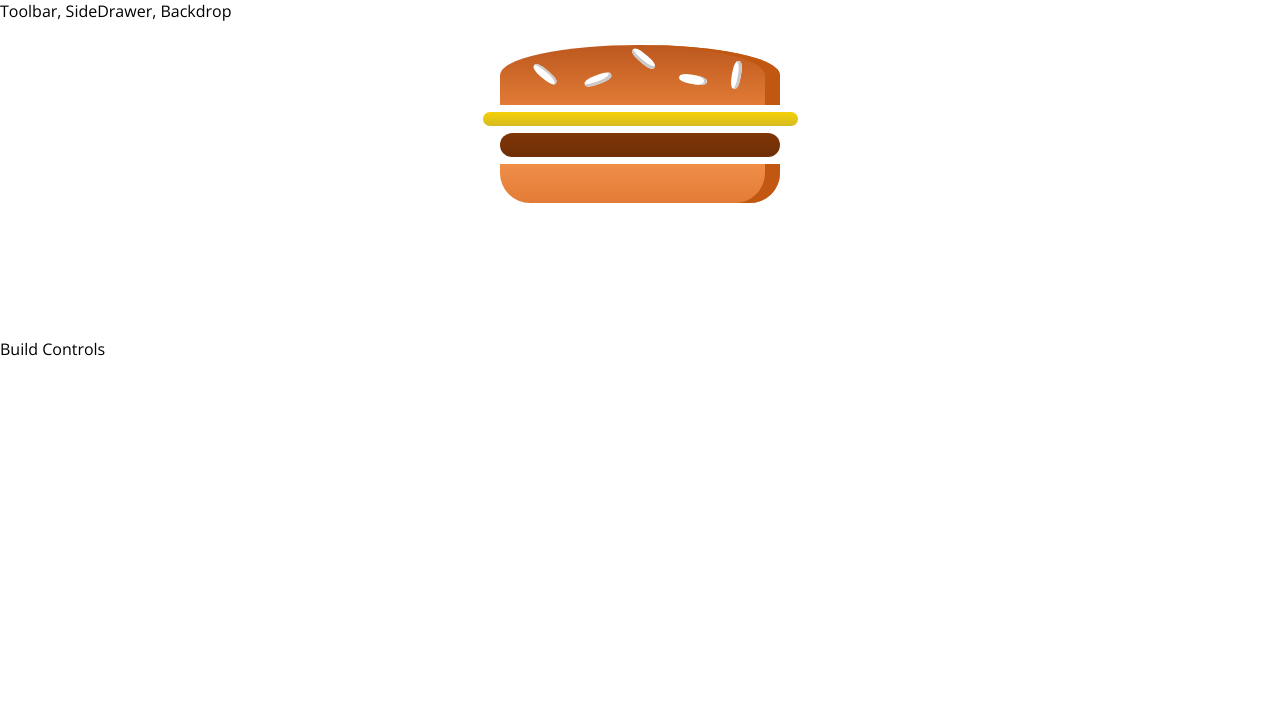
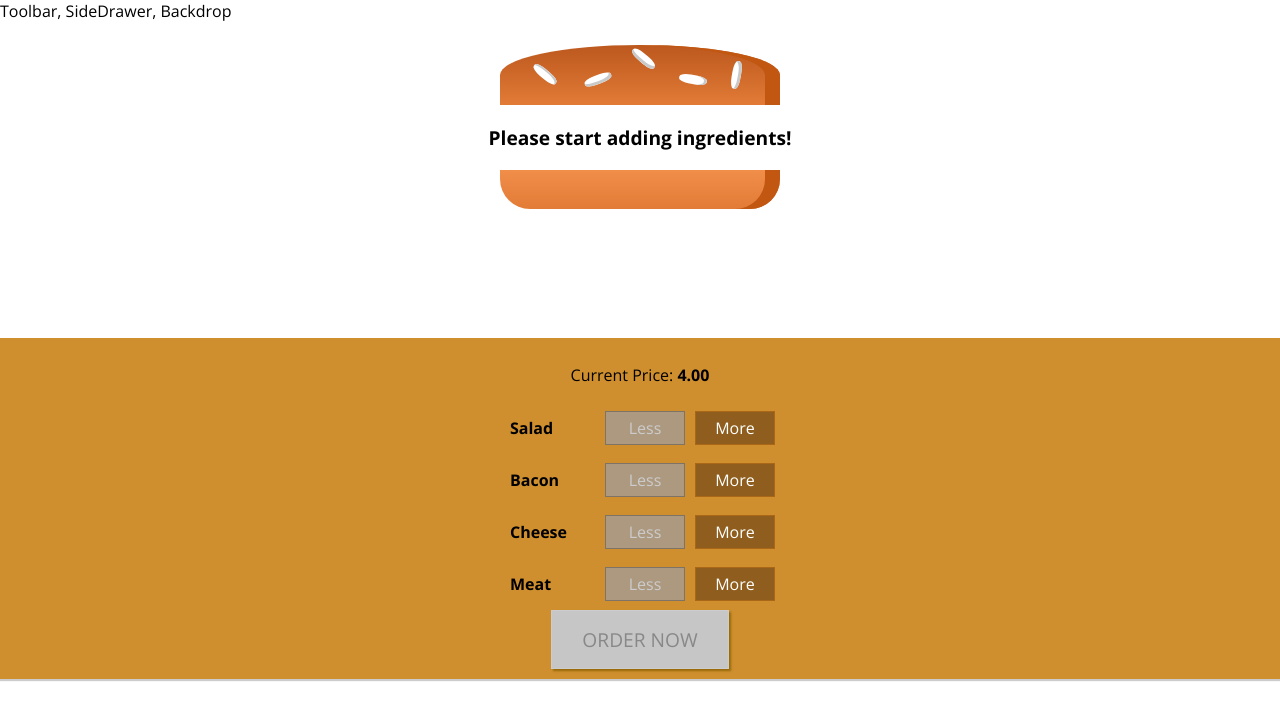
Before and after one commit to suryaMaul/learn-react, a React (Create React App) app: page / in a window 1280 px wide. Shown: the top 720 px of the page. Built offline with nearby package versions, Linux system fonts and the light colour scheme.

Commit message:
burger ingredient with pricing

```diff
--- /dev/null
+++ b/src/components/Burger/BuildControls/BuildControl/BuildControl.js
@@ -0,0 +1,18 @@
+import React from 'react';
+
+import classes from './BuildControl.module.css';
+
+const buildControl = (props) => (
+    <div className={classes.BuildControl}>
+        <div className={classes.Label}>{props.label}</div>
+        <button
+            className={classes.Less}
+            onClick={props.removed}
+            disabled={props.disabled}>Less</button>
+        <button
+            className={classes.More}
+            onClick={props.added}>More</button>
+    </div>
+);
+
+export default buildControl;
--- /dev/null
+++ b/src/components/Burger/BuildControls/BuildControl/BuildControl.module.css
@@ -0,0 +1,57 @@
+.BuildControl {
+    display: flex;
+    justify-content: space-between;
+    align-items: center;
+    margin: 5px 0;
+}
+
+.BuildControl button {
+    display: block;
+    font: inherit;
+    padding: 5px;
+    margin: 0 5px;
+    width: 80px;
+    border: 1px solid #AA6817;
+    cursor: pointer;
+    outline: none;
+}
+
+
+.BuildControl button:disabled {
+    background-color: #AC9980;
+    border: 1px solid #7E7365;
+    color: #ccc;
+    cursor: default;
+}
+
+.BuildControl button:hover:disabled {
+    background-color: #AC9980;
+    color: #ccc;
+    cursor: not-allowed;
+}
+
+.Label {
+    padding: 10px;
+    font-weight: bold;
+    width: 80px;
+}
+
+.BuildControl .Less {
+    background-color: #D39952;
+    color: white;
+}
+
+.BuildControl .More {
+    background-color: #8F5E1E;
+    color: white;
+}
+
+.BuildControl .Less:hover, .BuildControl .Less:active {
+    background-color: #DAA972;
+    color: white;
+}
+
+.BuildControl .More:hover,.BuildControl .More:active {
+    background-color: #99703F;
+    color: white;
+}
--- /dev/null
+++ b/src/components/Burger/BuildControls/BuildControls.js
@@ -0,0 +1,30 @@
+import React from 'react';
+
+import classes from './BuildControls.module.css';
+import BuildControl from './BuildControl/BuildControl';
+
+const controls = [
+    { label: 'Salad', type: 'salad' },
+    { label: 'Bacon', type: 'bacon' },
+    { label: 'Cheese', type: 'cheese' },
+    { label: 'Meat', type: 'meat' },
+];
+
+const buildControls = (props) => (
+    <div className={classes.BuildControls}>
+        <p>Current Price: <strong>{props.price.toFixed(2)}</strong></p>
+        {controls.map(ctrl => (
+            <BuildControl
+                key={ctrl.label}
+                label={ctrl.label}
+                added={() => props.ingredientAdded(ctrl.type)}
+                removed={() => props.ingredientRemoved(ctrl.type)}
+                disabled={props.disabled[ctrl.type]} />
+        ))}
+        <button
+            className={classes.OrderButton}
+            disabled={!props.purchasable}>ORDER NOW</button>
+    </div>
+);
+
+export default buildControls;
--- /dev/null
+++ b/src/components/Burger/BuildControls/BuildControls.module.css
@@ -0,0 +1,51 @@
+.BuildControls {
+    width: 100%;
+    background-color: #CF8F2E;
+    display: flex;
+    flex-flow: column;
+    align-items: center;
+    box-shadow: 0 2px 1px #ccc;
+    margin: auto;
+    padding: 10px 0;
+}
+
+.OrderButton {
+    background-color: #DAD735;
+    outline: none;
+    cursor: pointer;
+    border: 1px solid #966909;
+    color: #966909;
+    font-family: inherit;
+    font-size: 1.2em;
+    padding: 15px 30px;
+    box-shadow: 2px 2px 2px #966909;
+}
+
+.OrderButton:hover, .OrderButton:active {
+    background-color: #A0DB41;
+    border: 1px solid #966909;
+    color: #966909;
+}
+
+.OrderButton:disabled {
+    background-color: #C7C6C6;
+    cursor: not-allowed;
+    border: 1px solid #ccc;
+    color: #888888;
+}
+
+.OrderButton:not(:disabled) {
+    animation: enable 0.3s linear;
+}
+
+@keyframes enable {
+    0% {
+        transform: scale(1);
+    }
+    60% {
+        transform: scale(1.1);
+    }
+    100% {
+        transform: scale(1);
+    }
+}
--- a/src/components/Burger/Burger.js
+++ b/src/components/Burger/Burger.js
@@ -4,11 +4,22 @@
 import BurgerIngredient from './BurgerIngredient/BurgerIngredient';
 
 const burger = (props) => {
+    let transformedIngredients = Object.keys( props.ingredients )
+        .map( igKey => {
+            return [...Array( props.ingredients[igKey] )].map( ( _, i ) => {
+                return <BurgerIngredient key={igKey + i} type={igKey} />;
+            } );
+        } )
+        .reduce((arr, el) => {
+            return arr.concat(el)
+        }, []);
+    if (transformedIngredients.length === 0) {
+        transformedIngredients = <p>Please start adding ingredients!</p>;
+    }
     return(
         <div className={classes.Burger}>
             <BurgerIngredient type="bread-top" />
-            <BurgerIngredient type="cheese" />
-            <BurgerIngredient type="meat" />
+            {transformedIngredients}
             <BurgerIngredient type="bread-bottom" />
         </div>
     );
--- a/src/containers/BurgerBuilder/BurgerBuilder.js
+++ b/src/containers/BurgerBuilder/BurgerBuilder.js
@@ -2,13 +2,90 @@
 
 import Aux from '../../hoc/Aux';
 import Burger from '../../components/Burger/Burger';
+import BuildControls from '../../components/Burger/BuildControls/BuildControls';
+
+const INGREDIENT_PRICES = {
+    salad: 0.5,
+    cheese: 0.4,
+    meat: 1.3,
+    bacon: 0.7
+};
 
 class BurgerBuilder extends Component{
+    // constructor(props) {
+    //     super(props);
+    //     this.state = {...}
+    // }
+    state = {
+        ingredients: {
+            salad: 0,
+            bacon: 0,
+            cheese: 0,
+            meat: 0
+        },
+        totalPrice: 4,
+        purchasable: false
+    }
+
+    updatePurchaseState (ingredients) {
+        const sum = Object.keys( ingredients )
+            .map( igKey => {
+                return ingredients[igKey];
+            } )
+            .reduce( ( sum, el ) => {
+                return sum + el;
+            }, 0 );
+        this.setState( { purchasable: sum > 0 } );
+    }
+
+    addIngredientHandler = ( type ) => {
+        const oldCount = this.state.ingredients[type];
+        const updatedCount = oldCount + 1;
+        const updatedIngredients = {
+            ...this.state.ingredients
+        };
+        updatedIngredients[type] = updatedCount;
+        const priceAddition = INGREDIENT_PRICES[type];
+        const oldPrice = this.state.totalPrice;
+        const newPrice = oldPrice + priceAddition;
+        this.setState( { totalPrice: newPrice, ingredients: updatedIngredients } );
+        this.updatePurchaseState(updatedIngredients);
+    }
+
+    removeIngredientHandler = ( type ) => {
+        const oldCount = this.state.ingredients[type];
+        if ( oldCount <= 0 ) {
+            return;
+        }
+        const updatedCount = oldCount - 1;
+        const updatedIngredients = {
+            ...this.state.ingredients
+        };
+        updatedIngredients[type] = updatedCount;
+        const priceDeduction = INGREDIENT_PRICES[type];
+        const oldPrice = this.state.totalPrice;
+        const newPrice = oldPrice - priceDeduction;
+        this.setState( { totalPrice: newPrice, ingredients: updatedIngredients } );
+        this.updatePurchaseState(updatedIngredients);
+    }
+
     render() {
+        const disabledInfo = {
+            ...this.state.ingredients
+        };
+        for ( let key in disabledInfo ) {
+            disabledInfo[key] = disabledInfo[key] <= 0
+        }
+        // {salad: true, meat: false, ...}
         return(
             <Aux>
-                <Burger />
-                <div>Build Controls</div>
+                <Burger ingredients={this.state.ingredients}/>
+                <BuildControls
+                    ingredientAdded={this.addIngredientHandler}
+                    ingredientRemoved={this.removeIngredientHandler}
+                    disabled={disabledInfo}
+                    purchasable={this.state.purchasable}
+                    price={this.state.totalPrice} />
             </Aux>
         )
     }
```
